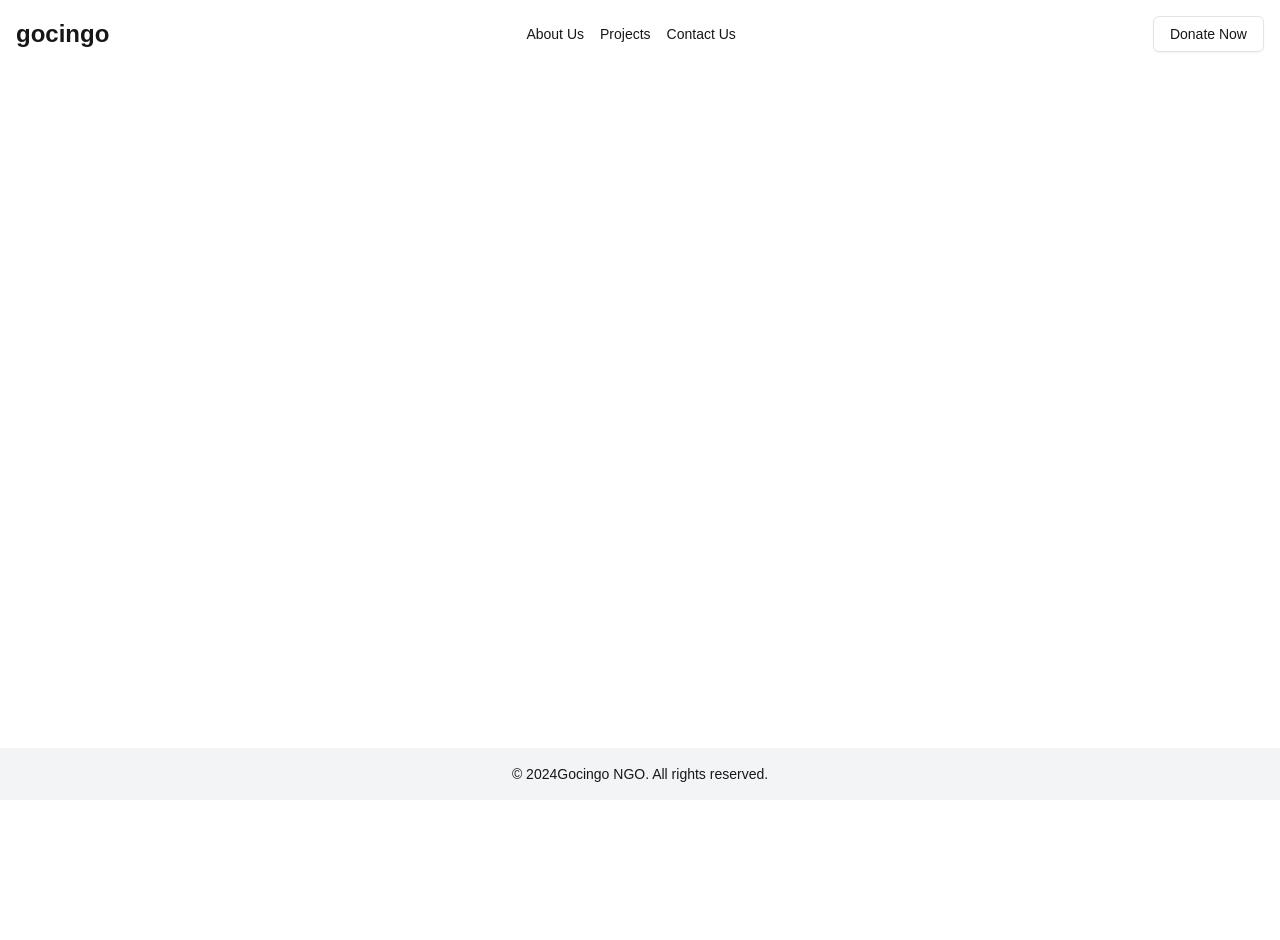
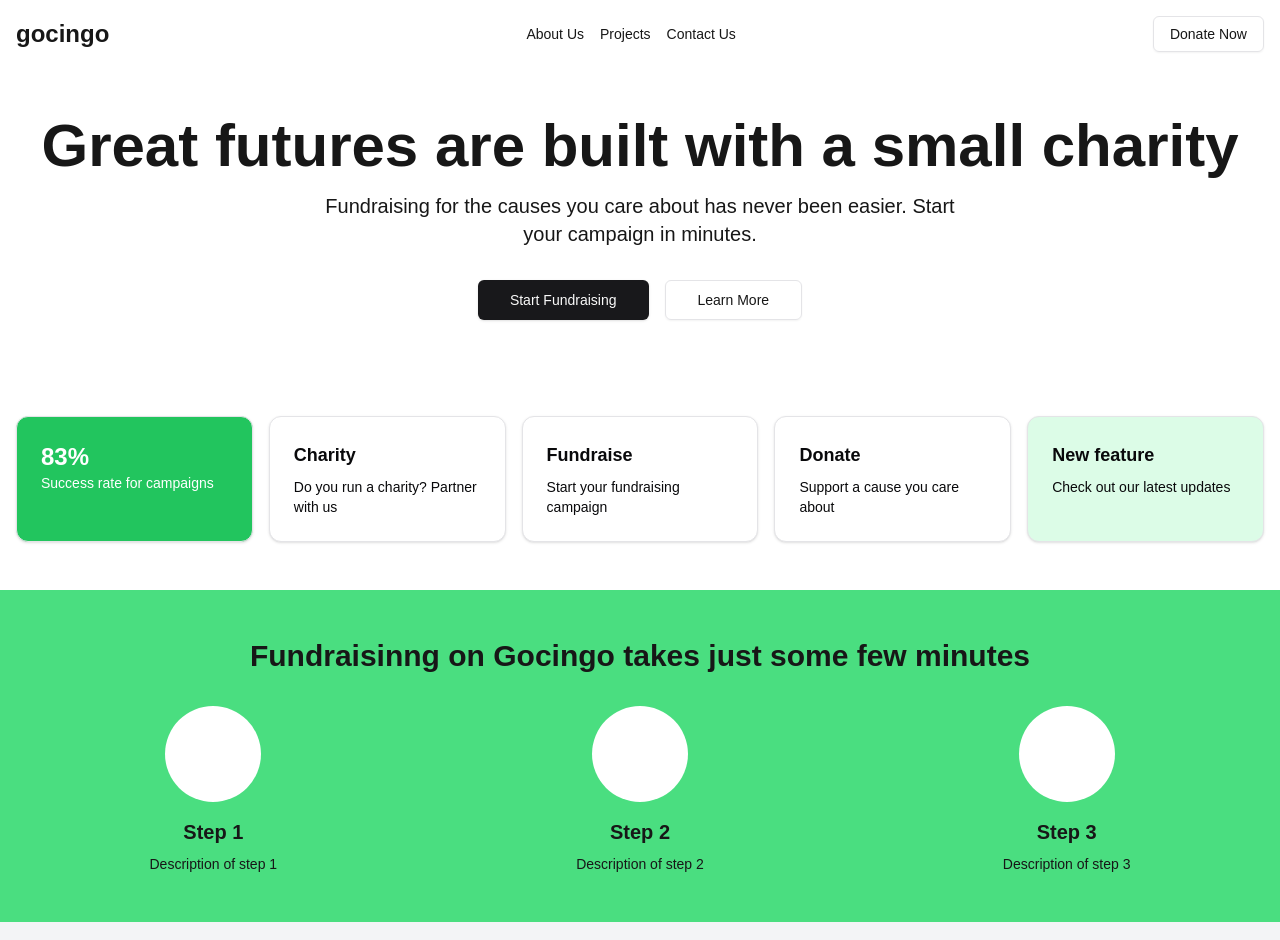
Before and after one commit to mysomDeGeneral/gocingo, a Next.js app: page / in a window 1280 px wide. Shown: the top 940 px of the page. Before the commit the page ends 800 px from the top, so only its background shows below. Built offline with nearby package versions, Linux system fonts and the light colour scheme.

Commit message:
Feat: add statistics and fundraising steps sections to homepage

```diff
--- a/app/page.tsx
+++ b/app/page.tsx
@@ -18,7 +18,53 @@ export default function Homepage() {
       </header>
       <main className="flex-grow">
         <section className="container mx-auto px-4 py-12 text-center">
+          <h1 className="text-4xl md:text-6xl font-bold mb-4">
+            Great futures are built with a small charity
+          </h1>
+          <p className="text-xl mb-8 max-w-2xl mx-auto">
+            Fundraising for the causes you care about has never been easier. Start your campaign in minutes.
+          </p>
+          <div className="flex justify-center space-x-4">
+            <Button size="lg">Start Fundraising</Button>
+            <Button size="lg" variant="outline">Learn More</Button>
+          </div>
         </section>
+        <section className="container mx-auto px-4 py-12 grid grid-cols-1 md:grid-cols-3 lg:grid-cols-5 gap-4">
+          <Card className="p-6 bg-green-500 text-white">
+            <h3  className="text-2xl font-bold">83%</h3>
+            <p className="text-sm">Success rate for campaigns</p>
+          </Card>
+          <Card className="p-6">
+            <h3  className="text-lg font-semibold mb-2">Charity</h3>
+            <p className="text-sm">Do you run a charity? Partner with us</p>
+          </Card>
+          <Card className="p-6">
+            <h3  className="text-lg font-semibold mb-2">Fundraise</h3>
+            <p className="text-sm">Start your fundraising campaign</p>
+          </Card>
+          <Card className="p-6">
+            <h3  className="text-lg font-semibold mb-2">Donate</h3>
+            <p className="text-sm">Support a cause you care about</p>
+          </Card>
+          <Card className="p-6 bg-green-100">
+            <h3  className="text-lg font-semibold mb-2">New feature</h3>
+            <p className="text-sm">Check out our latest updates</p>
+          </Card>
+        </section>
+        <section className="bg-green-400 py-12">
+          <div className="container mx-auto px-4 text-center">
+            <h2 className="text-3xl font-bold mb-8">Fundraisinng on Gocingo takes just some few minutes</h2>
+            <div className="grid grid-cols-1 md:grid-cols-3 gap-8">
+              {[1,2,3].map((i) => (
+                <div key={i} className="flex flex-col items-center">
+                  <div className="w-24 h-24 bg-white rounded-full mb-4"></div>
+                  <h3 className="text-xl font-semibold mb-2"> Step {i}</h3>
+                  <p className="text-sm">Description of step {i}</p>
+                </div>
+              ))}
+            </div>
+          </div>
+          </section>
       </main>
       <footer className="bg-gray-100 py-4 text-center text-sm">
         <p>&copy; 2024Gocingo NGO. All rights reserved.</p>
```
